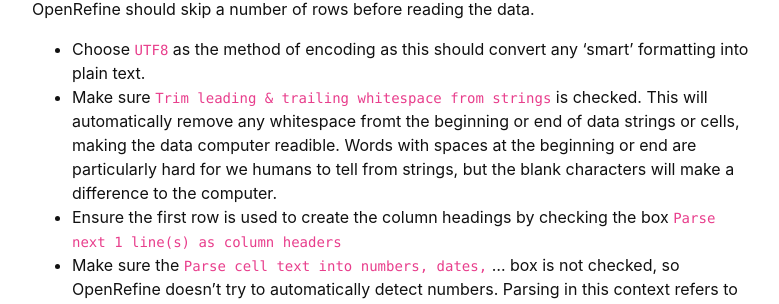
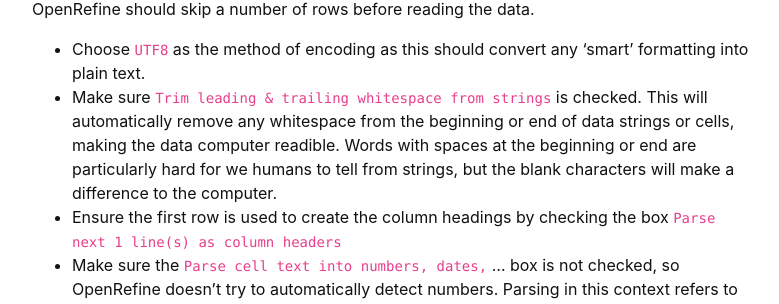
Before and after one commit to GULibrarySandbox/intro-data-wrangle, a Jekyll site: the page built from content/2-lesson.md, in a window 1280 px wide and 900 px high, scrolled down 1979 px. Shown: the part 173-477 px from the top of the window, without its empty margins (248-1027 px from the left). Built offline with Jekyll 4.4.1, drawn with Linux system fonts in a browser that asks for light colours.

Commit message:
Update 2-lesson.md

```diff
--- a/content/2-lesson.md
+++ b/content/2-lesson.md
@@ -63,7 +63,7 @@ OpenRefine gives you a preview to show you how it has interpreted the file you h
 
 There are options to indicate whether the dataset has column headers included and whether OpenRefine should skip a number of rows before reading the data.
 - Choose `UTF8` as the method of encoding as this should convert any 'smart' formatting into plain text.
-- Make sure `Trim leading & trailing whitespace from strings` is checked. This will automatically remove any whitespace fromt the beginning or end of data strings or cells, making the data computer readible. Words with spaces at the beginning or end are particularly hard for we humans to tell from strings, but the blank characters will make a difference to the computer.
+- Make sure `Trim leading & trailing whitespace from strings` is checked. This will automatically remove any whitespace from the beginning or end of data strings or cells, making the data computer readible. Words with spaces at the beginning or end are particularly hard for we humans to tell from strings, but the blank characters will make a difference to the computer.
 - Ensure the first row is used to create the column headings by checking the box `Parse next 1 line(s) as column headers`
 - Make sure the `Parse cell text into numbers, dates,` ... box is not checked, so OpenRefine doesn't try to automatically detect numbers. Parsing in this context refers to the way the software will interpret the format of the data.
 - Give the project a meaningful name such as `TrafficAccidentsCleanV1`
```
